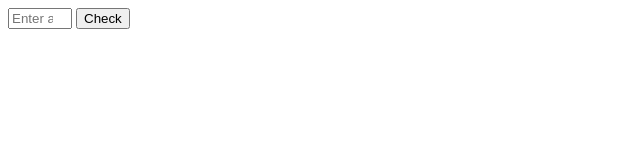
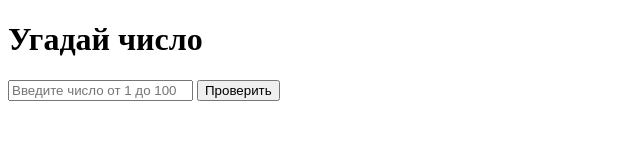
Before and after one commit to amircka/js, a plain HTML site: page Dz7_Amir_36_1/index.html in a window 1280 px wide. Shown: the whole page, without its empty margins (0-640 px from the left). Drawn offline with Linux system fonts and the light colour scheme.

Commit message:
Update index.html

```diff
--- a/Dz7_Amir_36_1/index.html
+++ b/Dz7_Amir_36_1/index.html
@@ -5,9 +5,10 @@
     <title>Title</title>
 </head>
 <body>
-<input type="number" id="userInput" min="1" max="100" placeholder="Enter a number between 1 and 100">
-<button onclick="checkNumber()">Check</button>
-<div id="hint"></div>
+<h1>Угадай число</h1>
+<input type="text" id="userGuess" placeholder="Введите число от 1 до 100">
+<button onclick="checkGuess()">Проверить</button>
+<div id="result"></div>
 </body>
 <script src="app.js"></script>
 </html>
```
